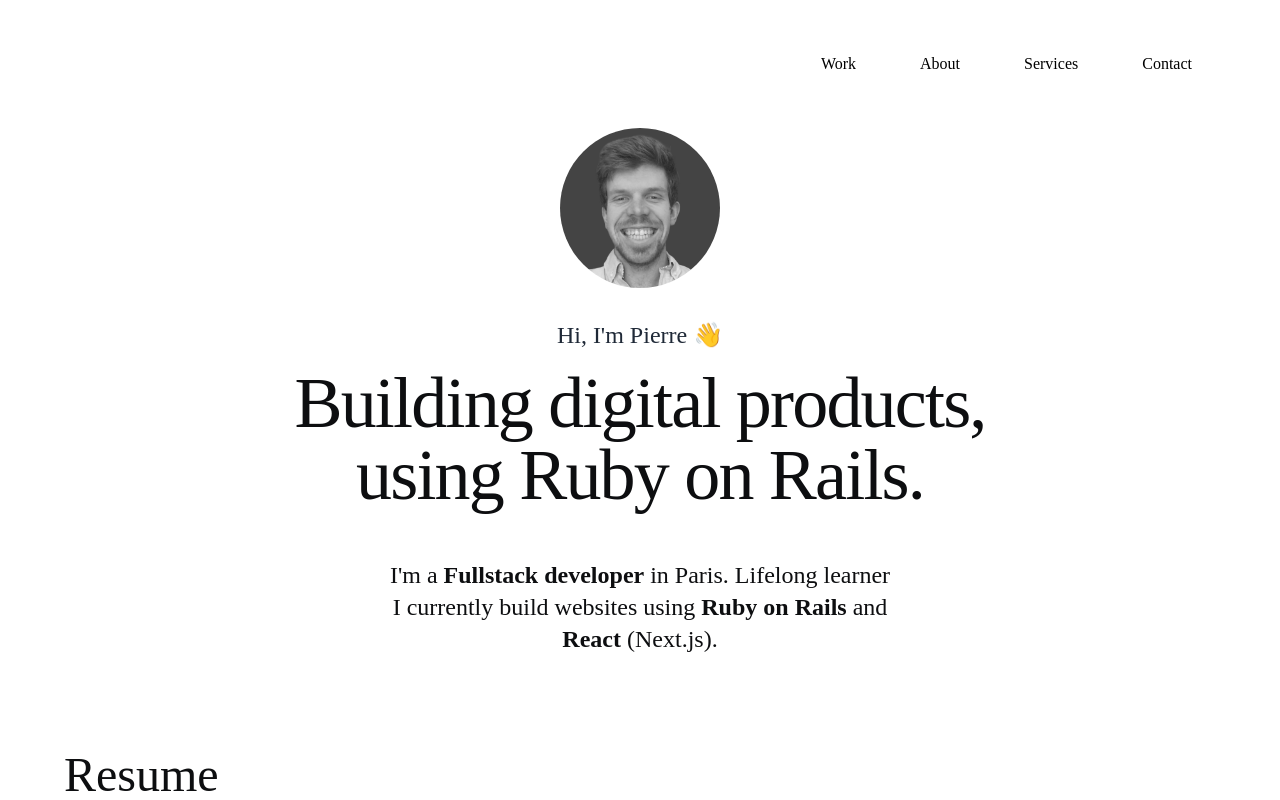
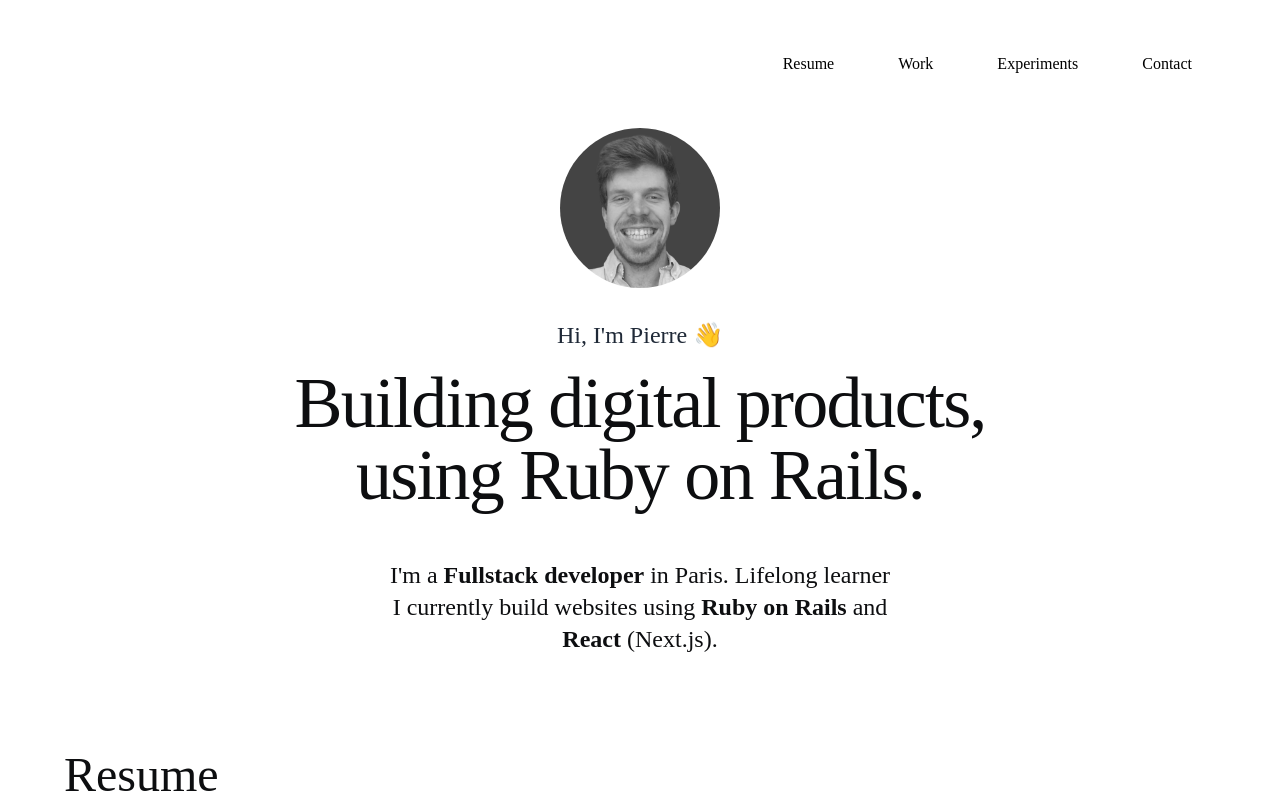
Before and after one commit to trazip/nextjs-frontend, a Next.js app: page / in a window 1280 px wide. Shown: the top 800 px of the page. Built offline with nearby package versions, Linux system fonts and the light colour scheme; a small style sheet from the web is missing.

Commit message:
Modified Navbar

```diff
--- a/components/Navbar.js
+++ b/components/Navbar.js
@@ -10,13 +10,13 @@
         <div id="nav-right" className="flex items-stretch justify-end w-full">
           <div id="nav-menu" className="flex items-center">
             <div id="link" className="px-8 py-5">
+              Resume
+            </div>
+            <div id="link" className="px-8 py-5">
               Work
             </div>
             <div id="link" className="px-8 py-5">
-              About
-            </div>
-            <div id="link" className="px-8 py-5">
-              Services
+              Experiments
             </div>
             <div id="link" className="px-8 py-5">
               Contact
```
